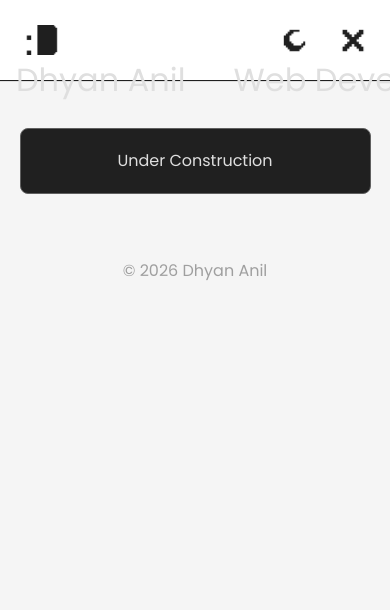
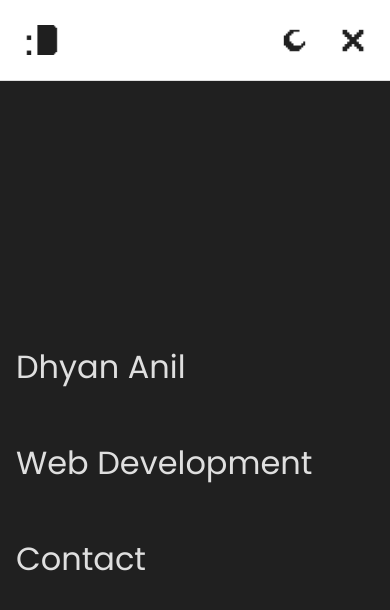
Before and after one commit to dhyananil/dhyananil, a plain HTML site: page web-development/index.html in a window 390 px wide. Both pictures are taken after a click on the button 352 px from the left and 40 px from the top of the page. Drawn offline with Linux system fonts and the light colour scheme; a web font is replaced by a local one.

Commit message:
update style.css

```diff
--- a/web-development/style.css
+++ b/web-development/style.css
@@ -215,8 +215,11 @@ header a img {
 		align-items: flex-start;
 		justify-content: center;
 
+		position: fixed;
+		inset: 81px 0 0 0;
+
+		padding-inline: 16px;
 		gap: 3rem;
-		padding-inline: 16px;
 
 		transition: all 200ms;
 	}
```
